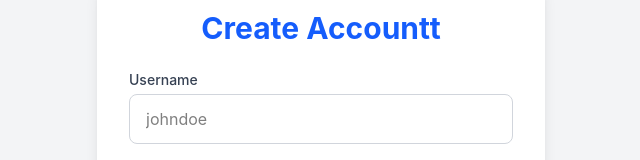
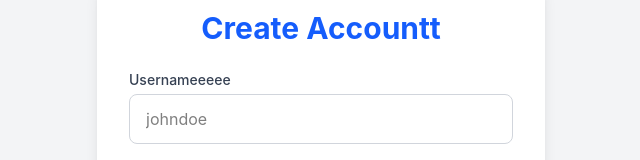
Before and after one commit to dipak560035/chat-app, a React app in the folder frontend/: page / in a window 1280 px wide. Both pictures are taken after typing "name@example.com", "Sample123" into the empty fields and a click on the button "Create Account". Shown: the part 165-325 px from the top of the page, without its empty margins (319-959 px from the left). Built offline with nearby package versions, Linux system fonts and the light colour scheme; no server answers; the HTML template or start-up script is replaced by a standard one.

Commit message:
Update Register.jsx

```diff
--- a/frontend/src/components/Register.jsx
+++ b/frontend/src/components/Register.jsx
@@ -38,7 +38,7 @@
 
         <form onSubmit={handleSubmit} className="space-y-4">
           <div>
-            <label className="block text-sm font-medium text-gray-700 mb-1">Username</label>
+            <label className="block text-sm font-medium text-gray-700 mb-1">Usernameeeee</label>
             <input
               type="text"
               className="w-full px-4 py-3 rounded-lg border border-gray-300 focus:ring-2 focus:ring-blue-500 focus:border-transparent outline-none transition"
```
